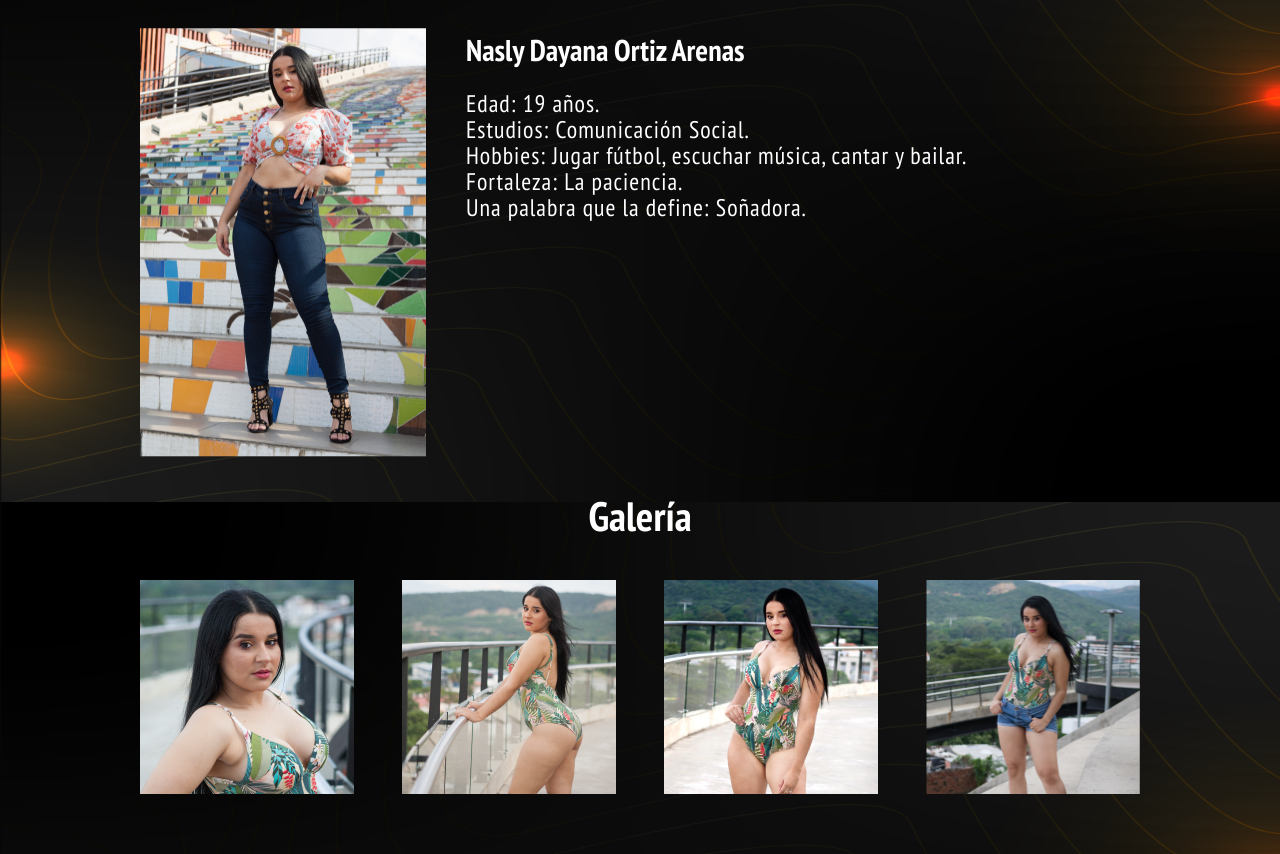
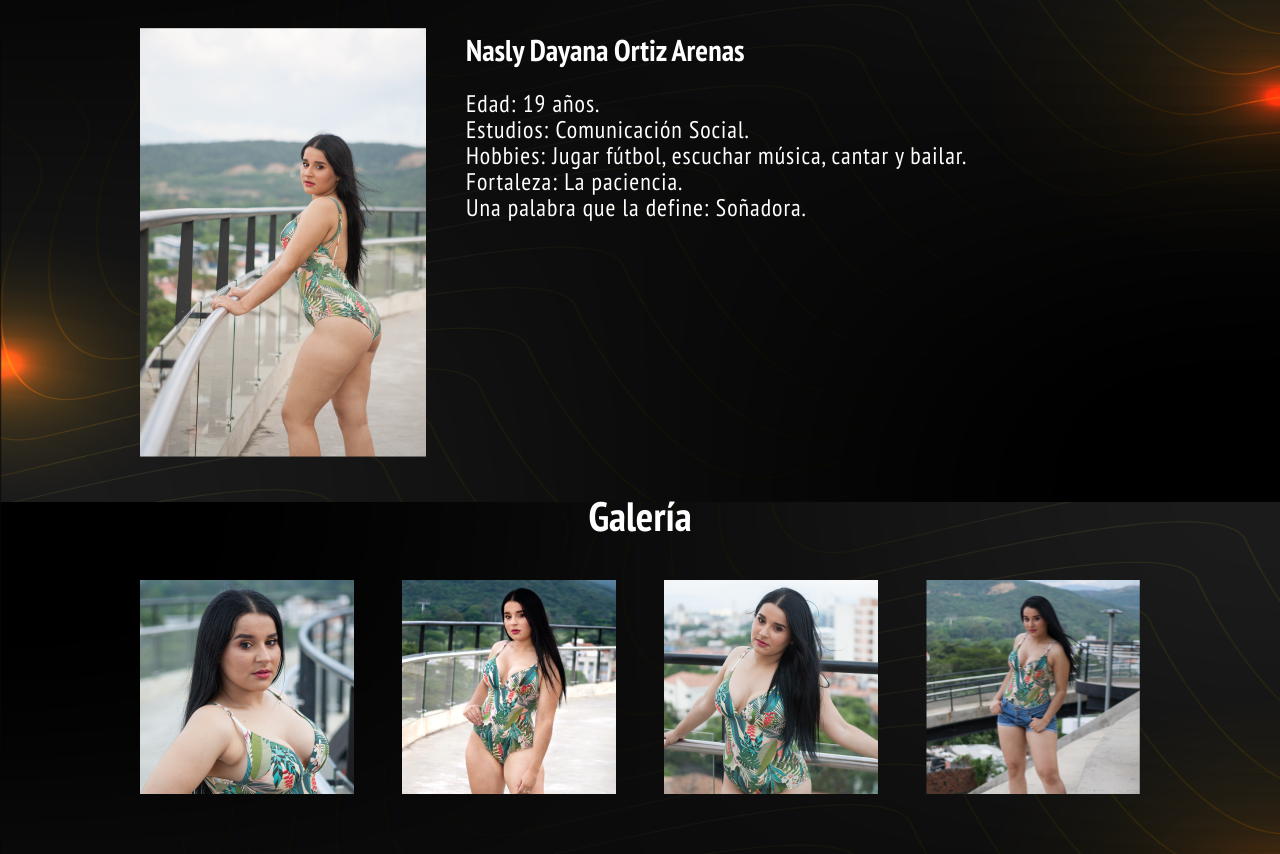
Before and after one commit to johnsi15/chica-qhubo, a Next.js app: page /chicaqhubo/dayana-ortiz in a window 1280 px wide. Shown: the part 298-1152 px from the top of the page. Built offline with nearby package versions, Linux system fonts and the light colour scheme; no server answers.

Commit message:
Actualización fotos

```diff
--- a/pages/chicaqhubo/dayana-ortiz.js
+++ b/pages/chicaqhubo/dayana-ortiz.js
@@ -52,7 +52,7 @@ export default function ProfileOne() {
             <div className={styles.block_content}>
               <div className={styles.content_image}>
                 <Image
-                  src='/dayana-ortiz/principal.png'
+                  src='/dayana-ortiz/c2.png'
                   alt='Nasly Dayana'
                   layout='responsive'
                   width={286}
@@ -89,7 +89,7 @@ export default function ProfileOne() {
                 </SplideSlide>
                 <SplideSlide>
                   <Image
-                    src='/dayana-ortiz/c2.png'
+                    src='/dayana-ortiz/c3.png'
                     alt='Nasly Dayana'
                     layout='responsive'
                     width={492}
@@ -98,7 +98,7 @@ export default function ProfileOne() {
                 </SplideSlide>
                 <SplideSlide>
                   <Image
-                    src='/dayana-ortiz/c3.png'
+                    src='/dayana-ortiz/c4.png'
                     alt='Nasly Dayana'
                     layout='responsive'
                     width={492}
@@ -130,7 +130,7 @@ export default function ProfileOne() {
                 </div>
                 <div className={styles.image} onClick={() => handleClick(1)}>
                   <Image
-                    src='/dayana-ortiz/miniatura-2.png'
+                    src='/dayana-ortiz/miniatura-3.png'
                     alt='Nasly Dayana'
                     layout='responsive'
                     width={214}
@@ -139,7 +139,7 @@ export default function ProfileOne() {
                 </div>
                 <div className={styles.image} onClick={() => handleClick(2)}>
                   <Image
-                    src='/dayana-ortiz/miniatura-3.png'
+                    src='/dayana-ortiz/miniatura-4.png'
                     alt='Nasly Dayana'
                     layout='responsive'
                     width={214}
```
Also changed, not shown: public/dayana-ortiz/c6.png (renamed from public/dayana-ortiz/principal.png), public/dayana-ortiz/miniatura-6.png (added).
